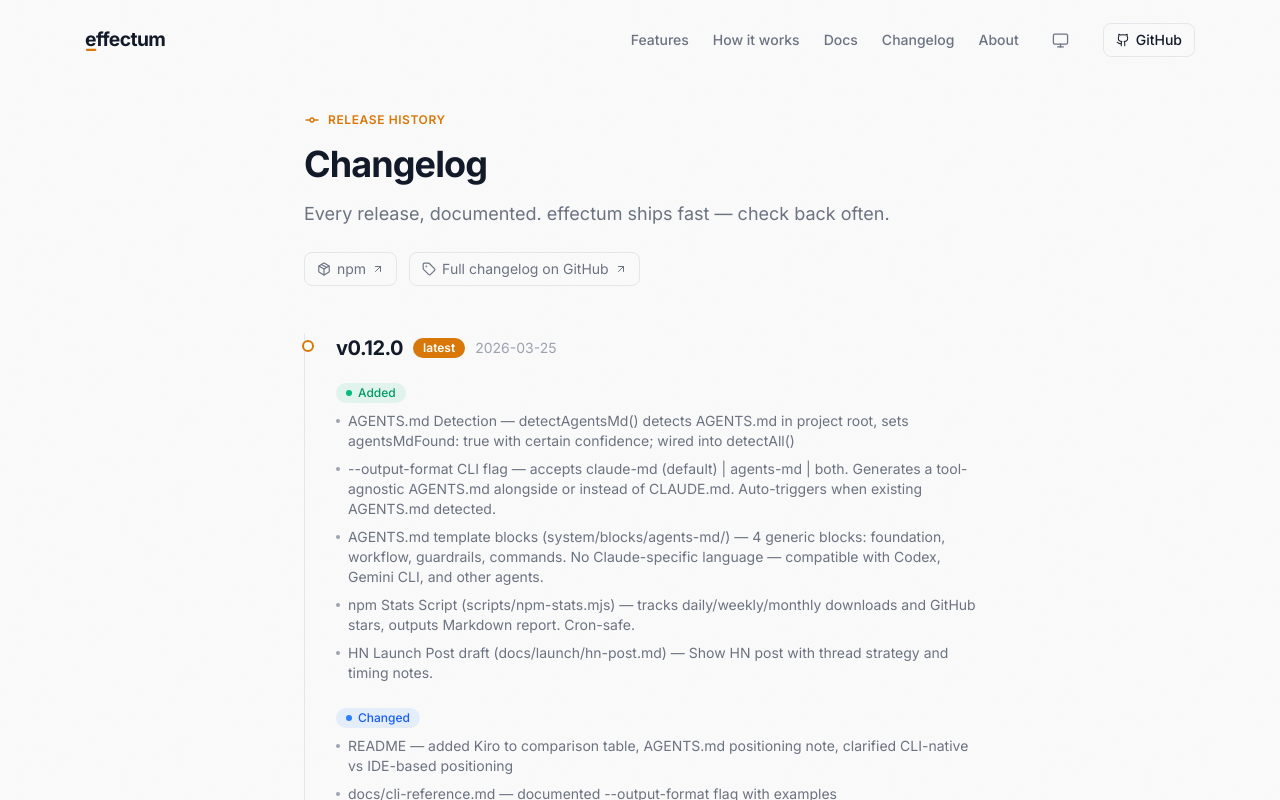
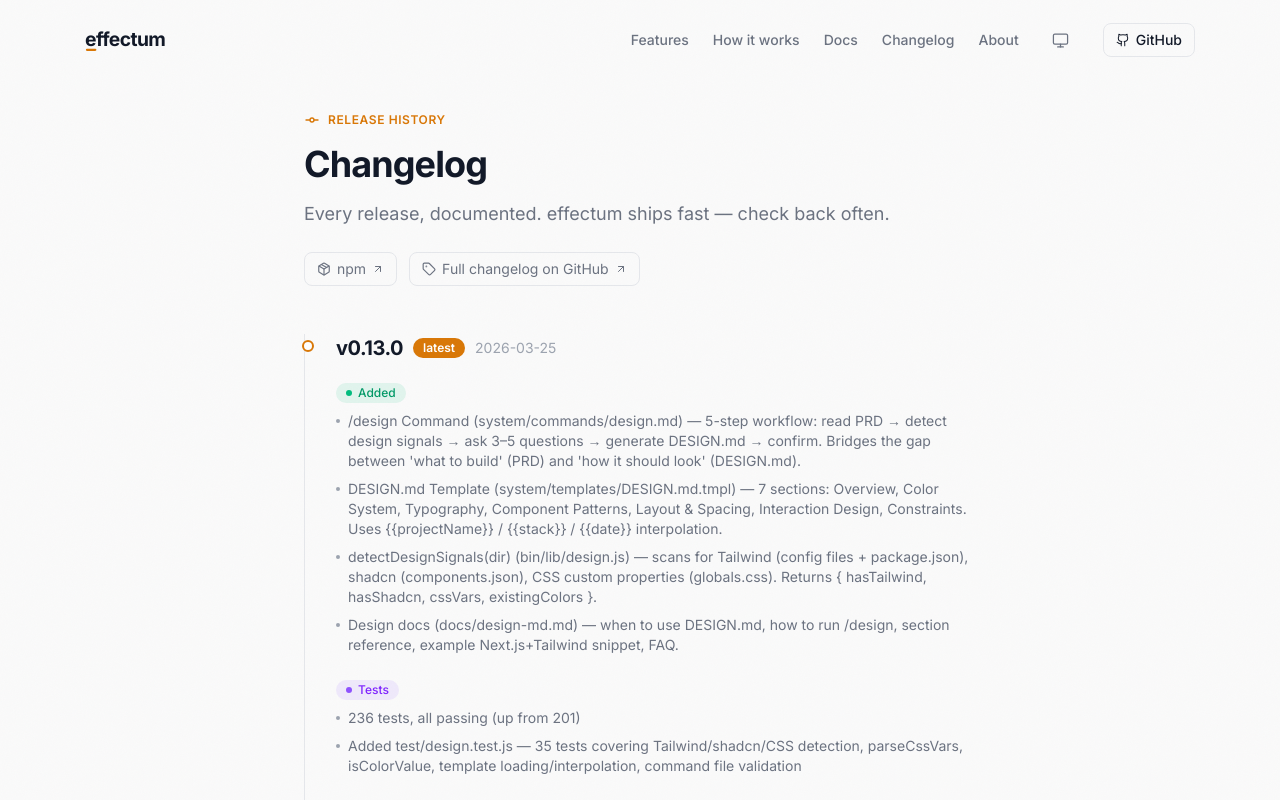
Before and after one commit to aslomon/effectum-website, a Next.js app: page /changelog in a window 1280 px wide. Shown: the top 800 px of the page. Built offline with nearby package versions, Linux system fonts and the light colour scheme.

Commit message:
feat: add v0.13.0 to changelog (/design command, DESIGN.md template)

```diff
--- a/src/app/changelog/page.tsx
+++ b/src/app/changelog/page.tsx
@@ -20,9 +20,32 @@
 
 const RELEASES: Release[] = [
   {
+    version: "0.13.0",
+    date: "2026-03-25",
+    tag: "latest",
+    sections: [
+      {
+        type: "Added",
+        items: [
+          "/design Command (system/commands/design.md) — 5-step workflow: read PRD → detect design signals → ask 3–5 questions → generate DESIGN.md → confirm. Bridges the gap between 'what to build' (PRD) and 'how it should look' (DESIGN.md).",
+          "DESIGN.md Template (system/templates/DESIGN.md.tmpl) — 7 sections: Overview, Color System, Typography, Component Patterns, Layout & Spacing, Interaction Design, Constraints. Uses {{projectName}} / {{stack}} / {{date}} interpolation.",
+          "detectDesignSignals(dir) (bin/lib/design.js) — scans for Tailwind (config files + package.json), shadcn (components.json), CSS custom properties (globals.css). Returns { hasTailwind, hasShadcn, cssVars, existingColors }.",
+          "Design docs (docs/design-md.md) — when to use DESIGN.md, how to run /design, section reference, example Next.js+Tailwind snippet, FAQ.",
+        ],
+      },
+      {
+        type: "Tests",
+        items: [
+          "236 tests, all passing (up from 201)",
+          "Added test/design.test.js — 35 tests covering Tailwind/shadcn/CSS detection, parseCssVars, isColorValue, template loading/interpolation, command file validation",
+        ],
+      },
+    ],
+  },
+  {
     version: "0.12.0",
     date: "2026-03-25",
-    tag: "latest",
+    tag: "stable",
     sections: [
       {
         type: "Added",
```
